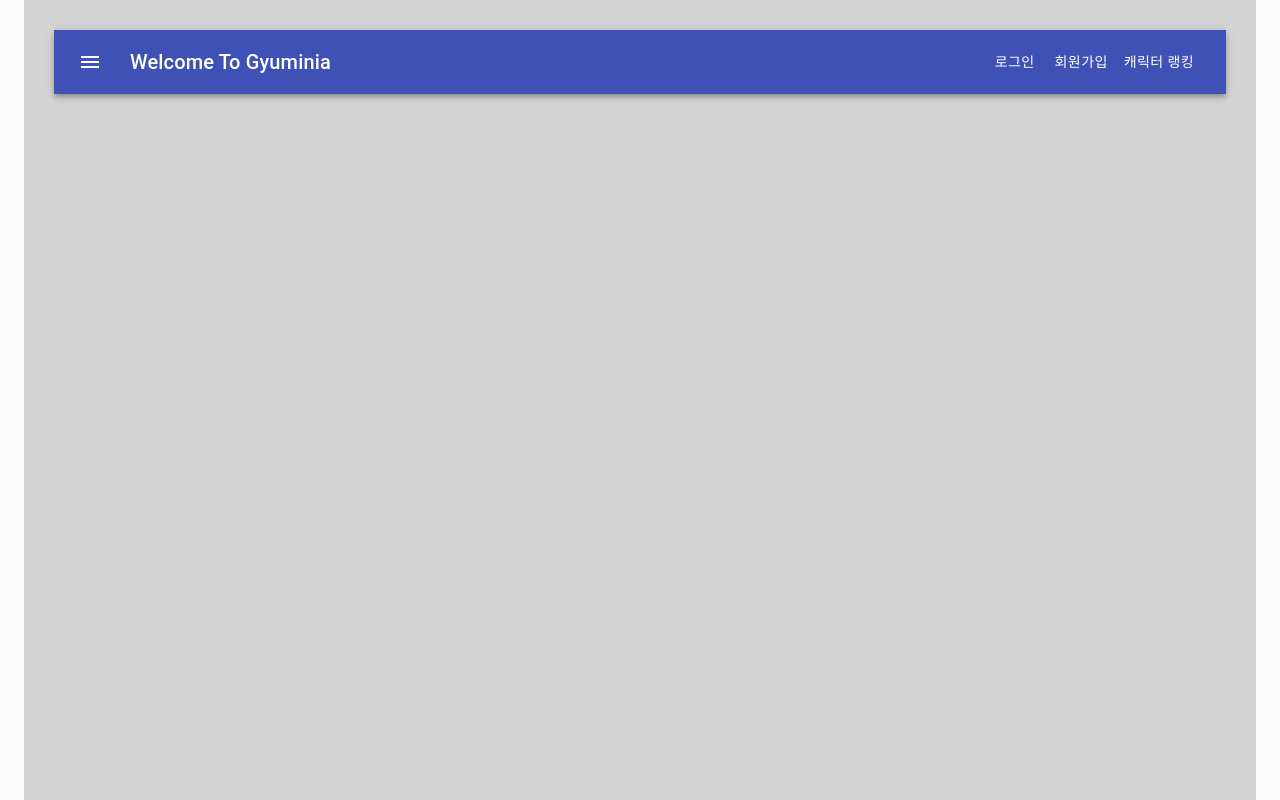
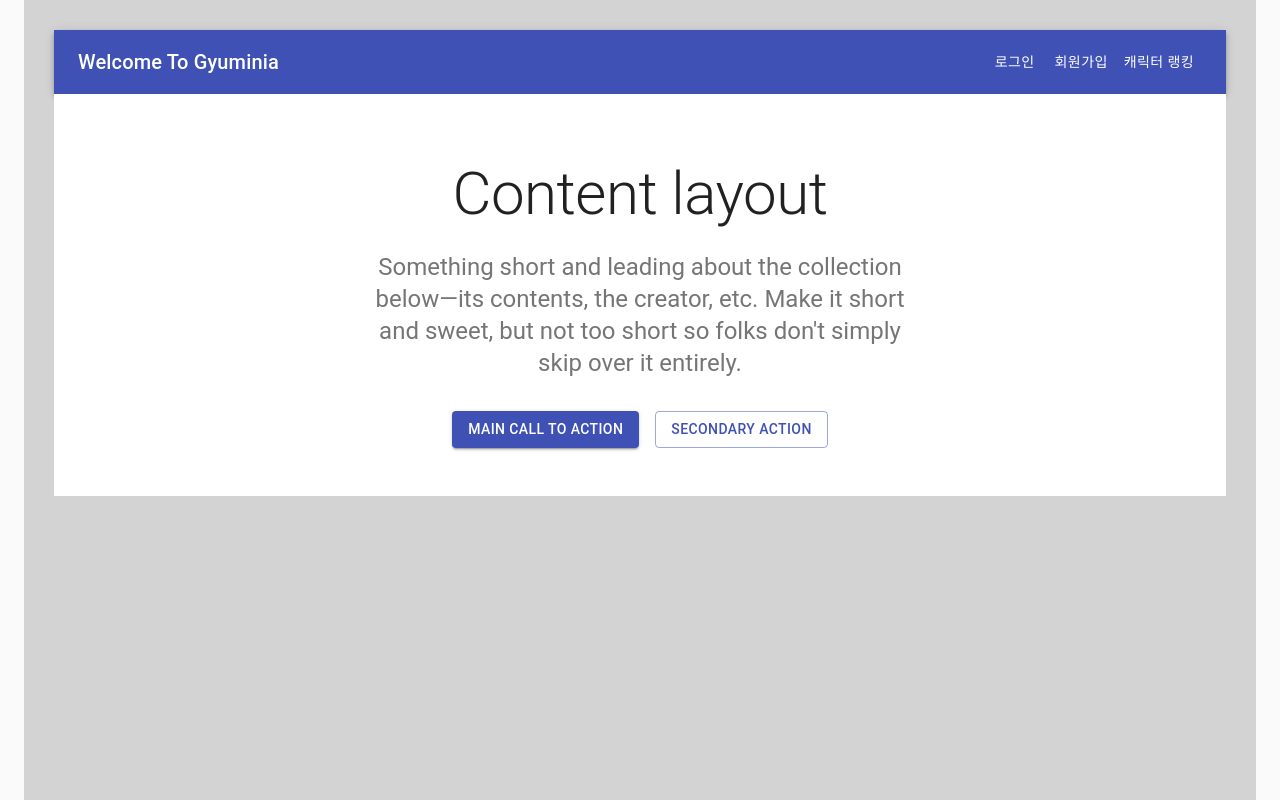
Before and after one commit to 0strich/Gyuminia-client, a React (Create React App) app: page / in a window 1280 px wide. Built offline with nearby package versions, Linux system fonts and the light colour scheme.

Commit message:
feat : 홈페이지 화면 Content 컴포넌트 추가

```diff
--- /dev/null
+++ b/src/components/home/Content.tsx
@@ -0,0 +1,64 @@
+import React from "react";
+import Button from "@material-ui/core/Button";
+import Grid from "@material-ui/core/Grid";
+import Typography from "@material-ui/core/Typography";
+import { makeStyles } from "@material-ui/core/styles";
+import Container from "@material-ui/core/Container";
+
+const useStyles = makeStyles((theme) => ({
+  heroContent: {
+    backgroundColor: theme.palette.background.paper,
+    padding: theme.spacing(8, 0, 6),
+  },
+  heroButtons: {
+    marginTop: theme.spacing(4),
+  },
+}));
+
+const Content = () => {
+  const classes = useStyles();
+
+  return (
+    <div>
+      <div className={classes.heroContent}>
+        <Container maxWidth="sm">
+          <Typography
+            component="h1"
+            variant="h2"
+            align="center"
+            color="textPrimary"
+            gutterBottom
+          >
+            Content layout
+          </Typography>
+          <Typography
+            variant="h5"
+            align="center"
+            color="textSecondary"
+            paragraph
+          >
+            Something short and leading about the collection below—its contents,
+            the creator, etc. Make it short and sweet, but not too short so
+            folks don&apos;t simply skip over it entirely.
+          </Typography>
+          <div className={classes.heroButtons}>
+            <Grid container spacing={2} justify="center">
+              <Grid item>
+                <Button variant="contained" color="primary">
+                  Main call to action
+                </Button>
+              </Grid>
+              <Grid item>
+                <Button variant="outlined" color="primary">
+                  Secondary action
+                </Button>
+              </Grid>
+            </Grid>
+          </div>
+        </Container>
+      </div>
+    </div>
+  );
+};
+
+export default Content;
--- a/src/components/home/HomeForm.tsx
+++ b/src/components/home/HomeForm.tsx
@@ -3,12 +3,10 @@ import AppBar from "@material-ui/core/AppBar";
 import Toolbar from "@material-ui/core/Toolbar";
 import Typography from "@material-ui/core/Typography";
 import Button from "@material-ui/core/Button";
-import IconButton from "@material-ui/core/IconButton";
-import MenuIcon from "@material-ui/icons/Menu";
 import { useHistory } from "react-router-dom";
 import { homeStyles } from "../../css/useStyles";
 
-const HomePage = () => {
+const HomeForm = () => {
   const homeStyle = homeStyles();
   const history = useHistory();
 
@@ -16,14 +14,6 @@ const HomePage = () => {
     <div className={homeStyle.root}>
       <AppBar position="static">
         <Toolbar>
-          <IconButton
-            edge="start"
-            className={homeStyle.menuButton}
-            color="inherit"
-            aria-label="menu"
-          >
-            <MenuIcon />
-          </IconButton>
           <Typography variant="h6" className={homeStyle.title}>
             Welcome To Gyuminia
           </Typography>
@@ -42,4 +32,4 @@ const HomePage = () => {
   );
 };
 
-export default HomePage;
+export default HomeForm;
--- a/src/pages/auth/SignupPage.tsx
+++ b/src/pages/auth/SignupPage.tsx
@@ -16,7 +16,7 @@ const SignupPage = () => {
     dispatch(changeSignupState(name, value));
   };
 
-  const onSubmit = async () => {
+  const onSubmit = () => {
     dispatch(signUp(username, password, email, mobile, setSuccess, setFail));
   };
 
--- a/src/pages/home/HomePage.tsx
+++ b/src/pages/home/HomePage.tsx
@@ -1,8 +1,14 @@
 import React from "react";
 import HomeForm from "../../components/home/HomeForm";
+import Content from "../../components/home/Content";
 
 const HomePage = () => {
-  return <HomeForm />;
+  return (
+    <>
+      <HomeForm />
+      <Content />
+    </>
+  );
 };
 
 export default HomePage;
```
